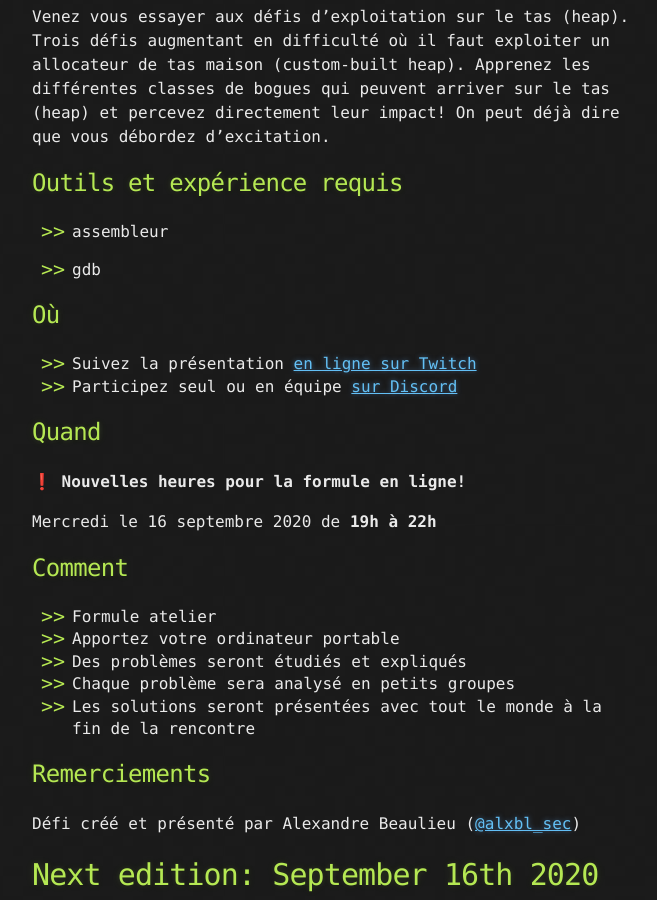
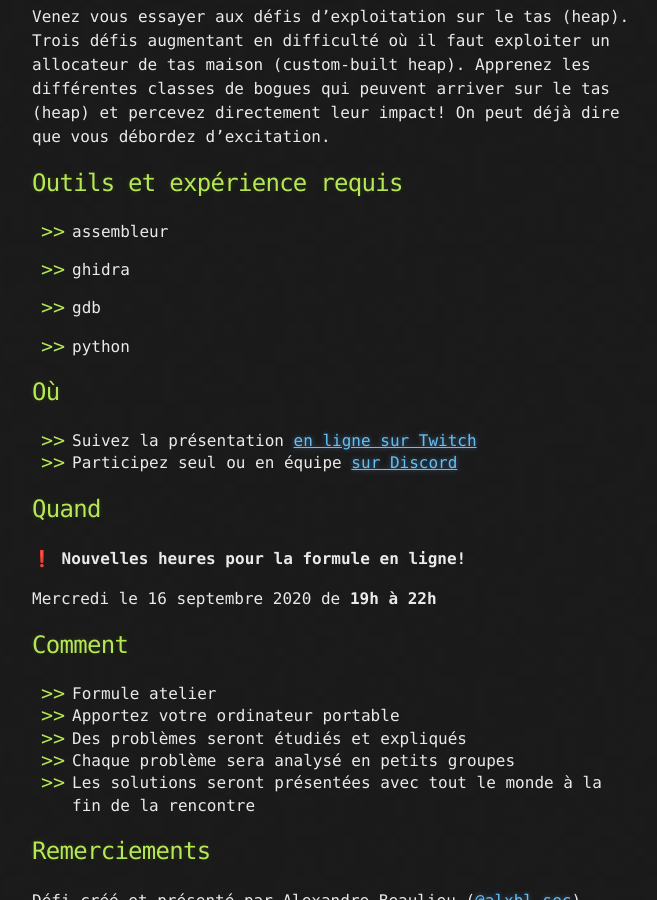
Before and after one commit to montrehack/montrehack.github.com, a Jekyll site: the page built from _posts/2020-09-16-heaps-of-fun.md, in a window 1280 px wide and 900 px high, scrolled down 1071 px. Shown: the whole window, without its empty margins (308-965 px from the left). Built offline with Jekyll 4.4.1, drawn with Linux system fonts in a browser that asks for light colours; emoji names are drawn with the system emoji font; comment, search, counter and statistics services are not loaded.

Commit message:
20-09: Fixed meme and clarified tools

```diff
--- a/_posts/2020-09-16-heaps-of-fun.md
+++ b/_posts/2020-09-16-heaps-of-fun.md
@@ -19,8 +19,8 @@ description_en: >
   Three increasingly difficult challenges exploiting a custom-built heap.
   Learn about the different bug classes that can happen on the heap and witness their impact first-hand!
   We can already tell you're overflowing with excitement.
-tools_fr: ['assembleur', 'gdb']
-tools_en: ['assembly language', 'gdb']
+tools_fr: ['assembleur', 'ghidra', 'gdb', 'python']
+tools_en: ['assembly language', 'ghidra', 'gdb', 'python']
 presented_by_fr: Défi créé et présenté par Alexandre Beaulieu ([@alxbl_sec](https://twitter.com/alxbl_sec))
 presented_by_en: Challenge created and presented by Alexandre Beaulieu ([@alxbl_sec](https://twitter.com/alxbl_sec))
 featured_img: /images/20-09_heaps-of-fun.png
```
Also changed, not shown: images/20-09_heaps-of-fun.png.
